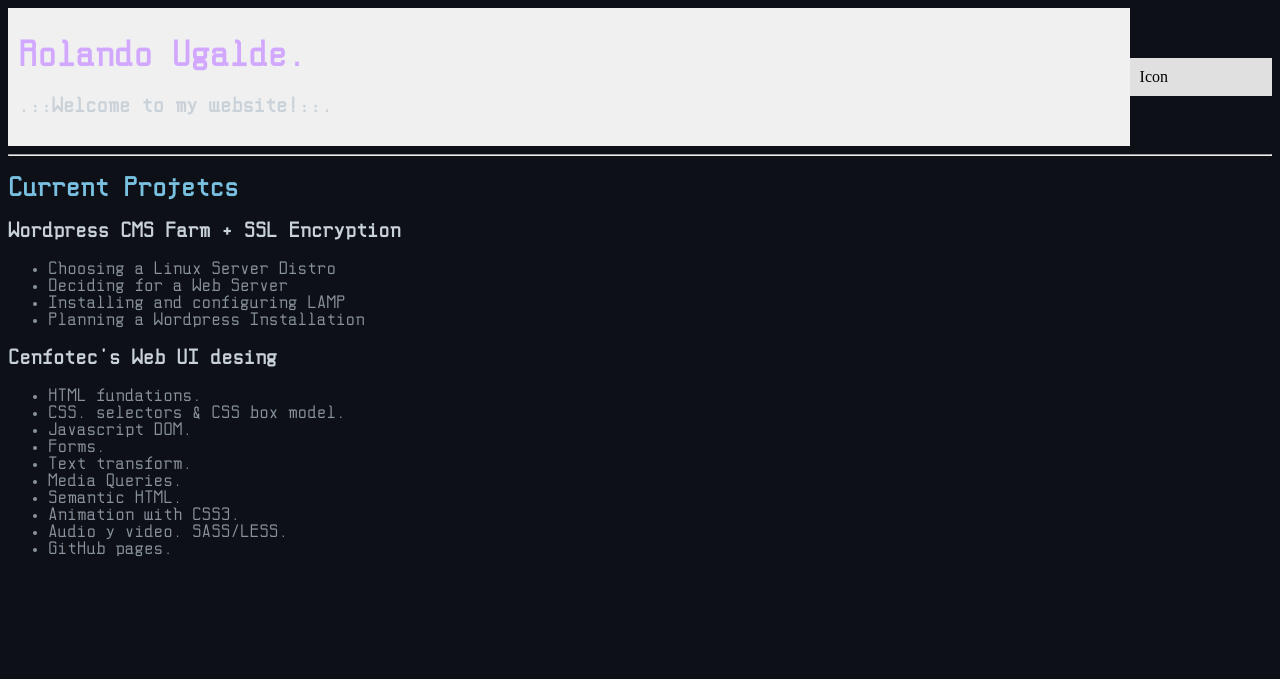
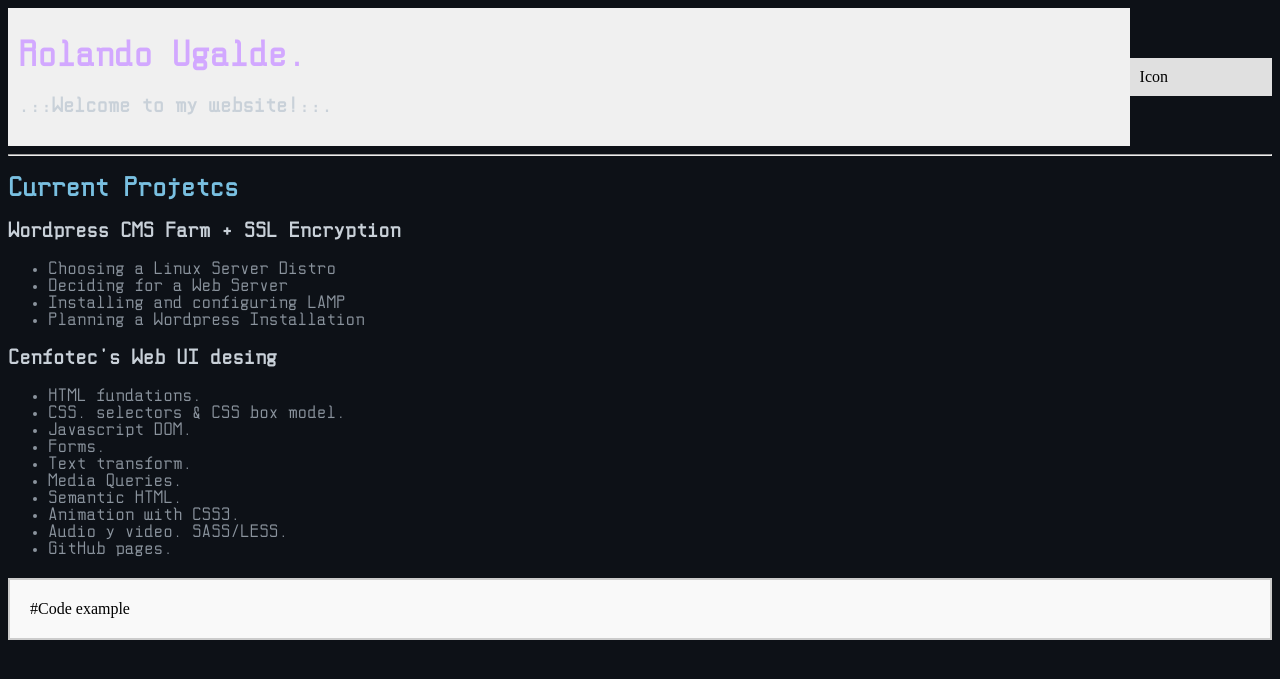
Before and after one commit to rolandougalde/rolandougalde.github.io, a Jekyll site: the page built from index.md, in a window 1280 px wide. Shown: the top 679 px of the page. Built offline with Jekyll 4.4.1, drawn with Linux system fonts in a browser that asks for light colours; our own code applies the rules of GitHub Pages for plain Markdown files.

Commit message:
Update default.html

```diff
--- a/_layouts/default.html
+++ b/_layouts/default.html
@@ -51,6 +51,10 @@
 
   </div>
 
+  <div class="formatted-box">
+    #Code example
+  </div>
+
 
  <!--
   <footer>
```
